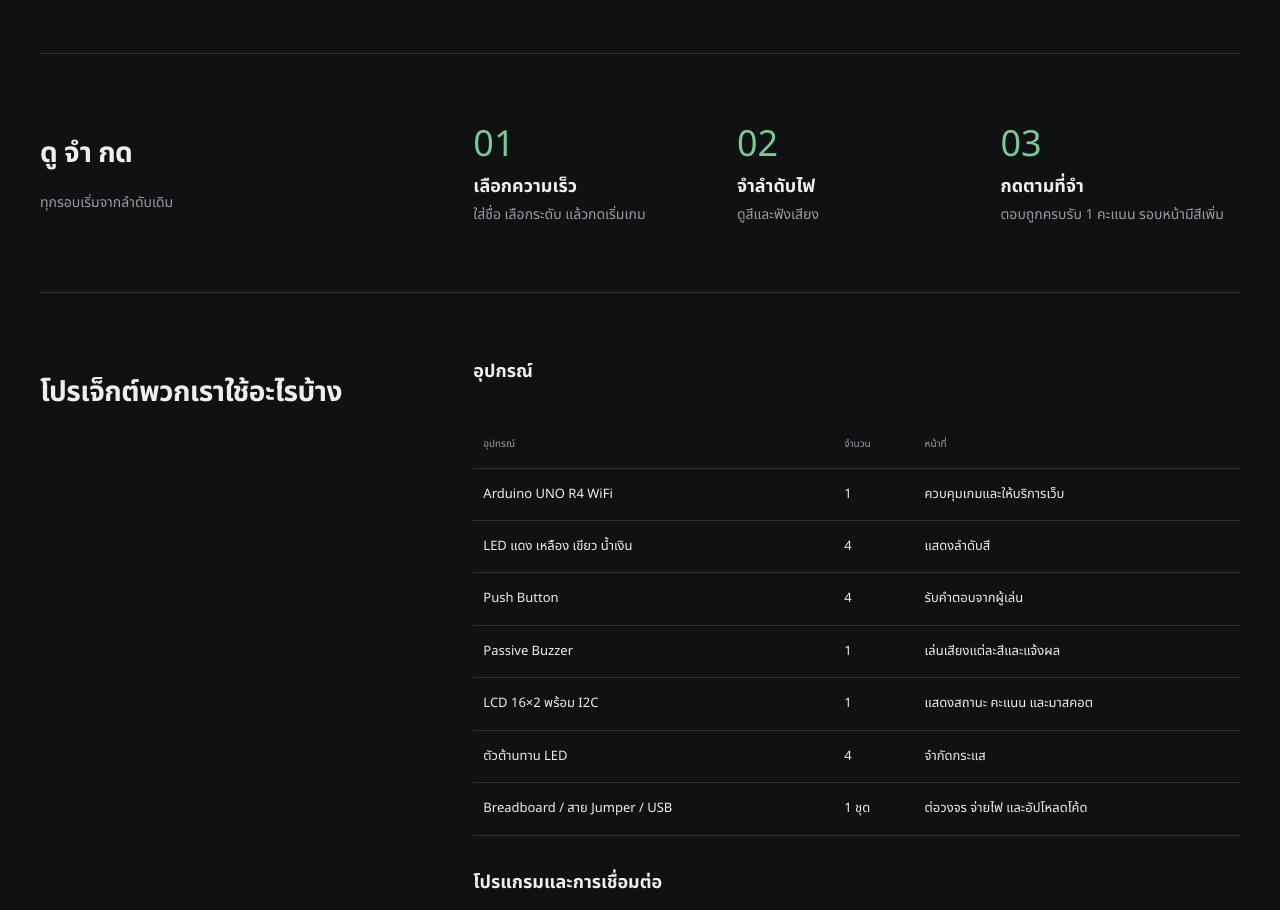
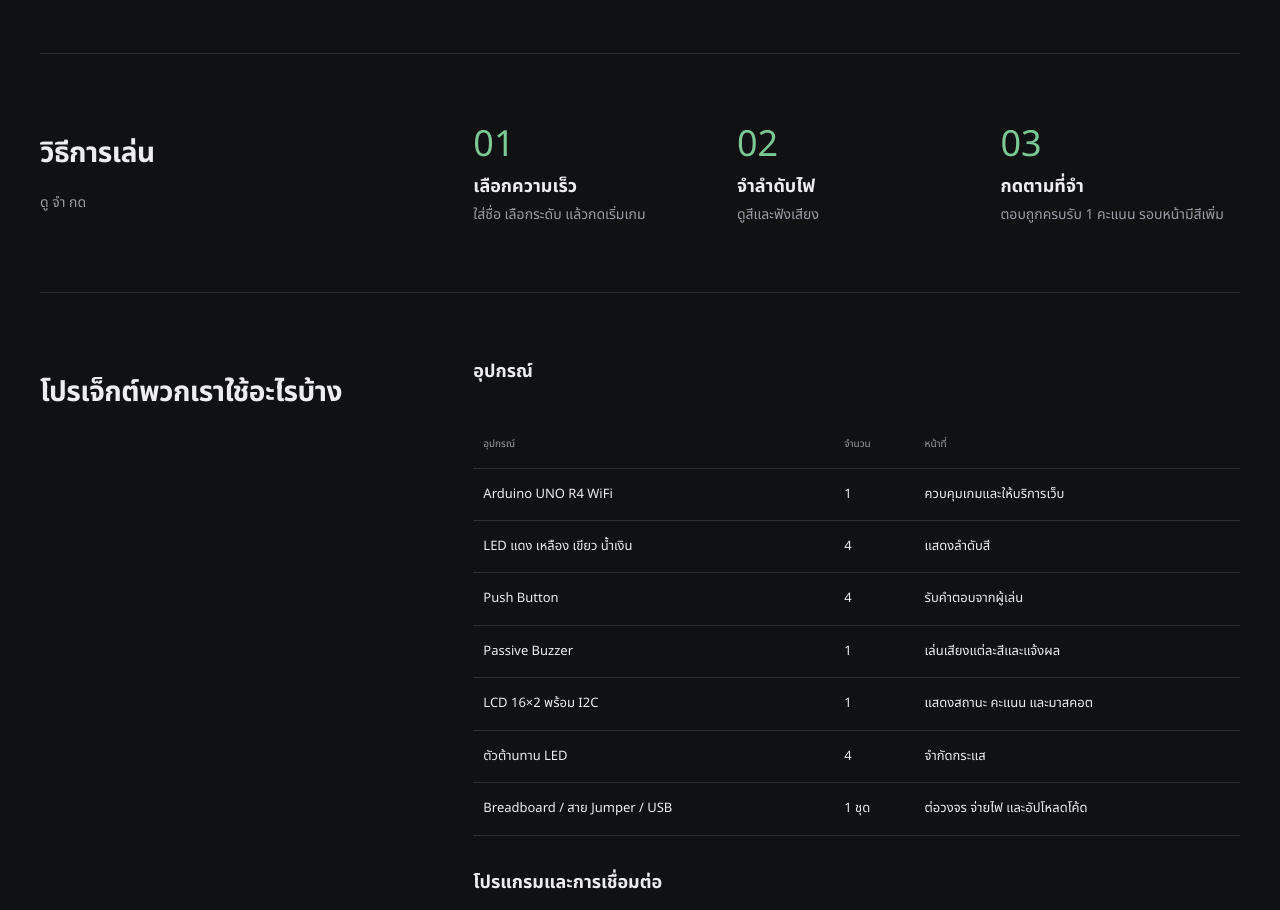
Before and after one commit to BunyaphonCh/ColorSync, a website with bundled scripts: page dist/index.html in a window 1280 px wide. Shown: the part 1120-2030 px from the top of the page. Built offline with nearby package versions, Linux system fonts and the light colour scheme; files whose address does not match are found by name; a web font is replaced by a local one.

Commit message:
chore: change word

```diff
--- a/dist/index.html
+++ b/dist/index.html
@@ -49,7 +49,7 @@
     <p>เกมมีความเร็ว 4 ระดับ จำนวนรอบ 5, 7, 10 และ 15 รอบตามลำดับ จอ LCD แสดงสถานะและผลการเล่น ส่วนเว็บไซต์ใช้กรอกชื่อ เลือกความเร็ว เริ่มเกม และดูคะแนน โดยบอร์ดให้บริการหน้าเว็บผ่านเครือข่าย Wi-Fi เดียวกัน ระบบบันทึกประวัติในเบราว์เซอร์และรองรับการแข่งขันแบบผลัดกันเล่นสองคนด้วยความเร็วและลำดับสีเดียวกัน โครงงานนี้นำการเขียนโปรแกรม ระบบฝังตัว และการพัฒนาเว็บมาประยุกต์ใช้ร่วมกัน</p>
     <details><summary>Read the English abstract</summary><p>ColorSync is a sequence-memory game built with an Arduino UNO R4 WiFi and a web interface. LEDs and a buzzer present a color sequence, and players repeat it using physical buttons. Each completed round earns one point and adds one color to the next round. Four difficulty levels offer targets of 5, 7, 10, and 15 rounds. An LCD displays game status and results. The board serves a local website for player names, difficulty selection, game controls, and scores. Browser storage keeps play history, while a two-player mode compares results using the same difficulty and sequence. A browser-only demo is also available. The project combines embedded programming and web development in an interactive memory activity.</p></details></div>
   </section>
-  <section class="project-section"><div class="section-caption"><h2>ดู จำ กด</h2><p>ทุกรอบเริ่มจากลำดับเดิม</p></div><div class="how-grid"><article><b>01</b><h3>เลือกความเร็ว</h3><p>ใส่ชื่อ เลือกระดับ แล้วกดเริ่มเกม</p></article><article><b>02</b><h3>จำลำดับไฟ</h3><p>ดูสีและฟังเสียง</p></article><article><b>03</b><h3>กดตามที่จำ</h3><p>ตอบถูกครบรับ 1 คะแนน รอบหน้ามีสีเพิ่ม</p></article></div></section>
+  <section class="project-section"><div class="section-caption"><h2>วิธีการเล่น</h2><p>ดู จำ กด</p></div><div class="how-grid"><article><b>01</b><h3>เลือกความเร็ว</h3><p>ใส่ชื่อ เลือกระดับ แล้วกดเริ่มเกม</p></article><article><b>02</b><h3>จำลำดับไฟ</h3><p>ดูสีและฟังเสียง</p></article><article><b>03</b><h3>กดตามที่จำ</h3><p>ตอบถูกครบรับ 1 คะแนน รอบหน้ามีสีเพิ่ม</p></article></div></section>
   <section class="project-section"><div class="section-caption"><h2>โปรเจ็กต์พวกเราใช้อะไรบ้าง</h2></div><div class="project-details"><h3>อุปกรณ์</h3><div class="table-scroll"><table><thead><tr><th>อุปกรณ์</th><th>จำนวน</th><th>หน้าที่</th></tr></thead><tbody>
   <tr><td>Arduino UNO R4 WiFi</td><td>1</td><td>ควบคุมเกมและให้บริการเว็บ</td></tr><tr><td>LED แดง เหลือง เขียว น้ำเงิน</td><td>4</td><td>แสดงลำดับสี</td></tr><tr><td>Push Button</td><td>4</td><td>รับคำตอบจากผู้เล่น</td></tr><tr><td>Passive Buzzer</td><td>1</td><td>เล่นเสียงแต่ละสีและแจ้งผล</td></tr><tr><td>LCD 16×2 พร้อม I2C</td><td>1</td><td>แสดงสถานะ คะแนน และมาสคอต</td></tr><tr><td>ตัวต้านทาน LED</td><td>4</td><td>จำกัดกระแส</td></tr><tr><td>Breadboard / สาย Jumper / USB</td><td>1 ชุด</td><td>ต่อวงจร จ่ายไฟ และอัปโหลดโค้ด</td></tr></tbody></table></div>
   <h3>โปรแกรมและการเชื่อมต่อ</h3><p>Arduino IDE · C/C++ · WiFiS3 · Wire · LiquidCrystal_I2C · ArduinoJson<br>HTML · CSS · JavaScript · LocalStorage</p><p>ปุ่มกดส่งคำตอบให้บอร์ดตรวจสอบ แล้วแสดงผลผ่าน LED เสียง และ LCD เว็บไซต์รับสถานะผ่าน HTTP และใช้ตารางเวลาของรอบช่วยแสดงแสงตามบอร์ด ความตรงกันของแสงยังขึ้นกับความหน่วงของเครือข่าย</p>
```
